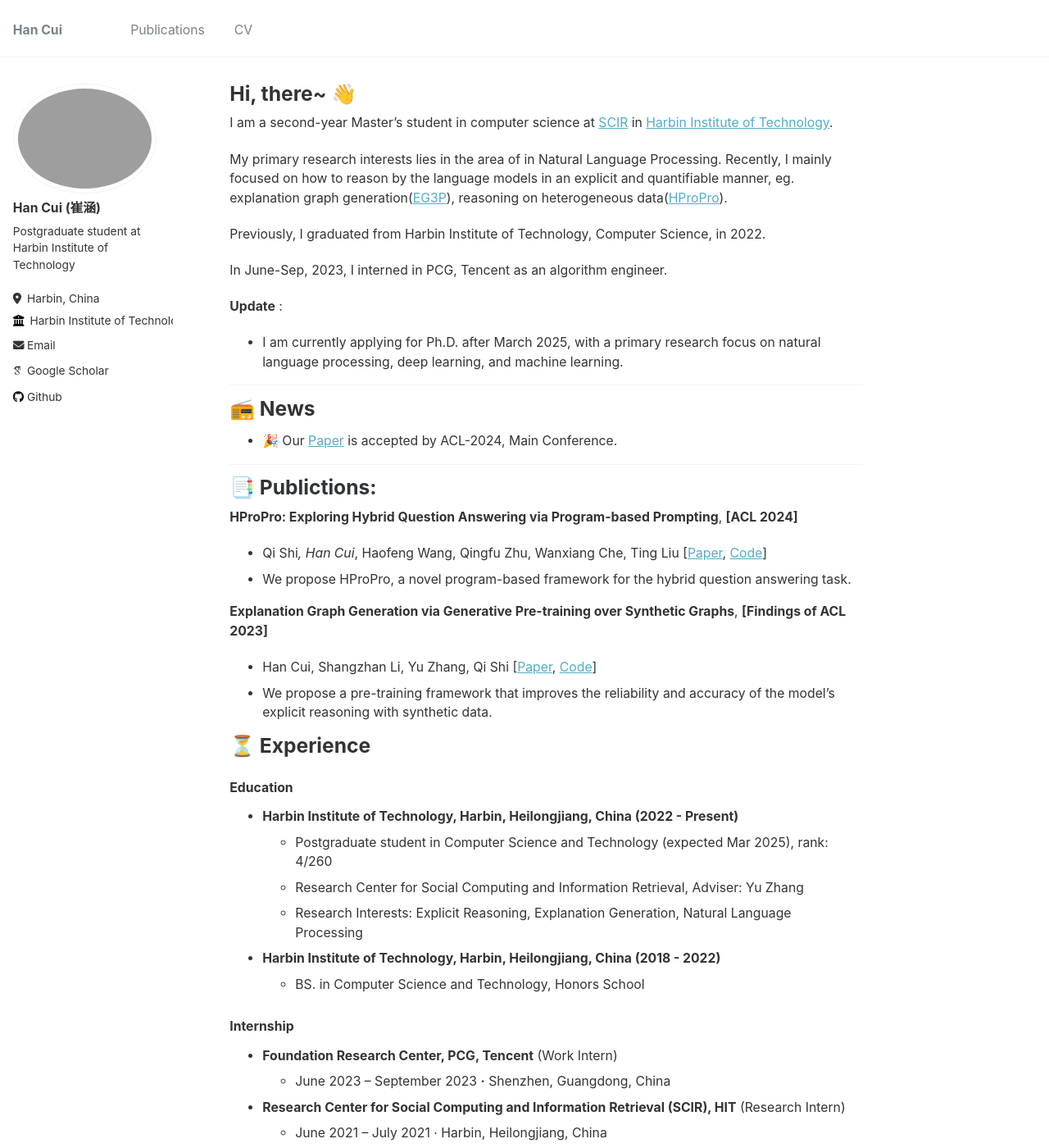
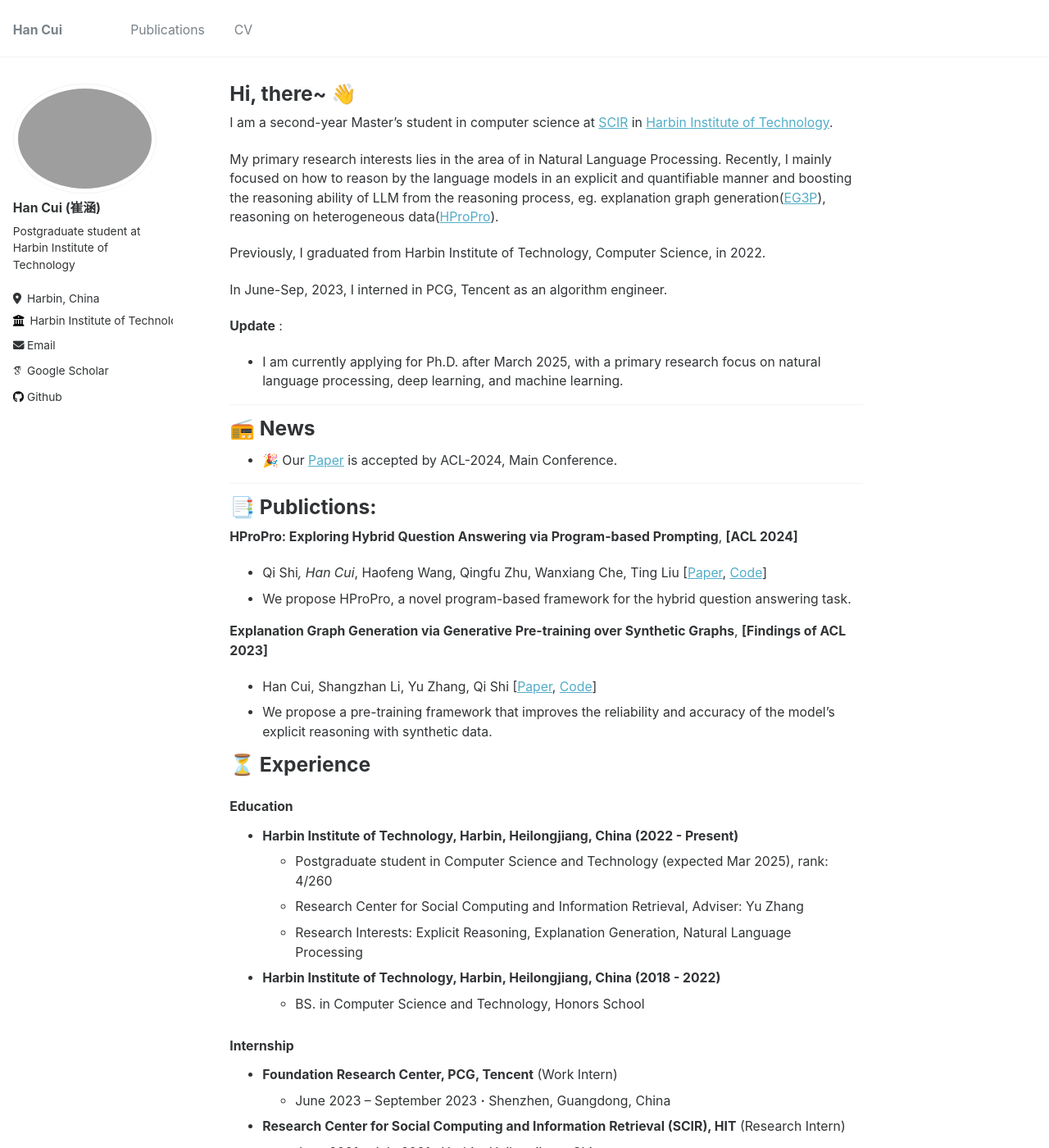
Before and after one commit to hanselcui/hanselcui.github.io, a Jekyll site: the page built from _pages/about.md, in a window 1280 px wide and 1400 px high. Shown: the whole window at 82% size. Built offline with Jekyll 4.4.1, drawn with Linux system fonts in a browser that asks for light colours; some web fonts are replaced; some of the changed text lies outside the part shown.

```diff
--- a/_pages/about.md
+++ b/_pages/about.md
@@ -6,12 +6,9 @@ redirect_from:
   - /about/
   - /about.html
 ---
-
-
-
 I am a second-year Master’s student in computer science at [SCIR](http://ir.hit.edu.cn/) in [Harbin Institute of Technology](http://www.hit.edu.cn/).
 
-My primary research interests lies in the area of in Natural Language Processing. Recently, I mainly focused on how to reason by the language models in an explicit and quantifiable manner, eg. explanation graph generation([EG3P](https://aclanthology.org/2023.findings-acl.629/)), reasoning on heterogeneous data([HProPro](https://arxiv.org/abs/2402.10812)).
+My primary research interests lies in the area of in Natural Language Processing. Recently, I mainly focused on how to reason by the language models in an explicit and quantifiable manner and boosting the reasoning ability of LLM from the reasoning process, eg. explanation graph generation([EG3P](https://aclanthology.org/2023.findings-acl.629/)), reasoning on heterogeneous data([HProPro](https://arxiv.org/abs/2402.10812)).
 
 Previously, I graduated from Harbin Institute of Technology, Computer Science, in 2022.
 
@@ -24,14 +21,14 @@ In June-Sep, 2023, I interned in PCG, Tencent as an algorithm engineer.
 ---
 
 📻 News
-====
+=======
 
 * 🎉 Our [Paper](https://arxiv.org/pdf/2402.10812) is accepted by ACL-2024, Main Conference.
 
 ---
 
 📑 Publictions:
-============
+===============
 
 **HProPro: Exploring Hybrid Question Answering via Program-based Prompting**, **[ACL 2024]**
 
@@ -43,9 +40,8 @@ In June-Sep, 2023, I interned in PCG, Tencent as an algorithm engineer.
 - Han Cui, Shangzhan Li, Yu Zhang, Qi Shi [[Paper](https://arxiv.org/abs/2306.00652), [Code](https://github.com/cccccent/EG3P)]
 - We propose a pre-training framework that improves the reliability and accuracy of the model's explicit reasoning with synthetic data.
 
-
 ⏳ Experience
-============
+=============
 
 ### Education
 
```
Also changed, not shown: other parts of _pages/about.md (+7 -8 lines), 1 other file.
